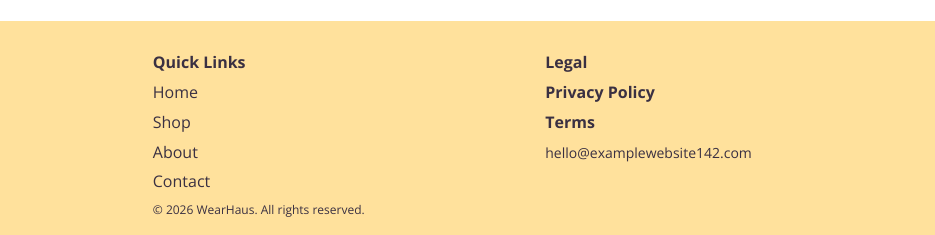
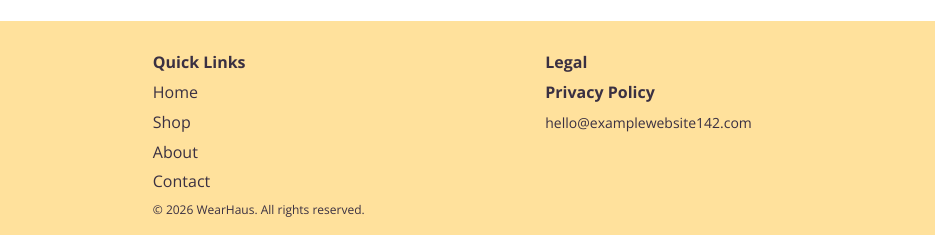
Before and after one commit to Itsjustme221206/MMS142_A2_WoWoWeb, a plain HTML site: page dont-be-late.html in a window 1280 px wide. Shown: the part 1279-1514 px from the top of the page, 345-1280 px from the left. Drawn offline with nearby package versions, Linux system fonts and the light colour scheme; a web font is replaced by a local one.

Commit message:
Remove Terms link from footer

```diff
--- a/dont-be-late.html
+++ b/dont-be-late.html
@@ -154,7 +154,6 @@
           <h2 class="footer-heading">Legal</h2>
           <ul class="footer-list footer-legal">
             <li><a href="privacy.html">Privacy Policy</a></li>
-            <li><a href="terms.html">Terms</a></li>
             <li><a href="mailto:hello@examplewebsite142.com">hello@examplewebsite142.com</a></li>
           </ul>
         </div>
```
